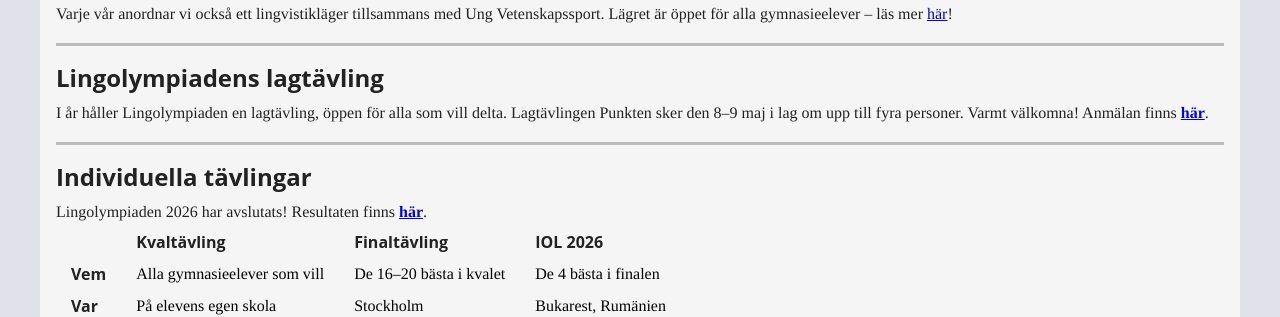
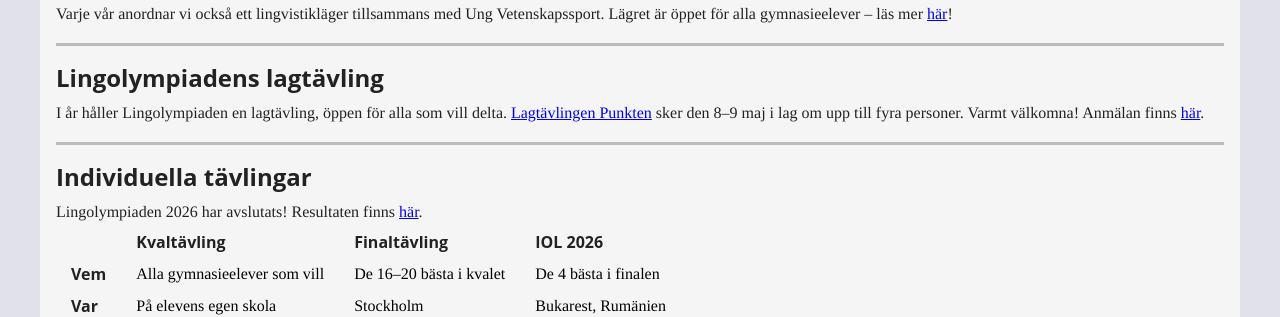
Before and after one commit to lingolympiad/lingolympiad.github.io, a Jekyll site: the page built from index.md, in a window 1280 px wide. Shown: the part 257-574 px from the top of the page. Built offline with Jekyll 4.4.1, drawn with Linux system fonts in a browser that asks for light colours; part of the change alters nothing that is shown.

```diff
--- a/index.md
+++ b/index.md
@@ -15,13 +15,13 @@ Varje vår anordnar vi också ett lingvistikläger tillsammans med Ung Vetenskap
 
 ## Lingolympiadens lagtävling
 
-I år håller Lingolympiaden en lagtävling, öppen för alla som vill delta. Lagtävlingen Punkten sker den 8–9 maj i lag om upp till fyra personer. Varmt välkomna! Anmälan finns [**här**](https://forms.gle/FNMcX5WTA1tHQStg7).
+I år håller Lingolympiaden en lagtävling, öppen för alla som vill delta. [Lagtävlingen Punkten](pdf/punkten-2026.pdf) sker den 8–9 maj i lag om upp till fyra personer. Varmt välkomna! Anmälan finns [här](https://forms.gle/FNMcX5WTA1tHQStg7).
 
 <div class="divider"></div>
 
 ## Individuella tävlingar
 
-Lingolympiaden 2026 har avslutats! Resultaten finns [**här**](2026/03/26/final-resultat.html).
+Lingolympiaden 2026 har avslutats! Resultaten finns [här](2026/03/26/final-resultat.html).
 
 <div class="hscroll">
 
```
Also changed, not shown: 1 other file.
